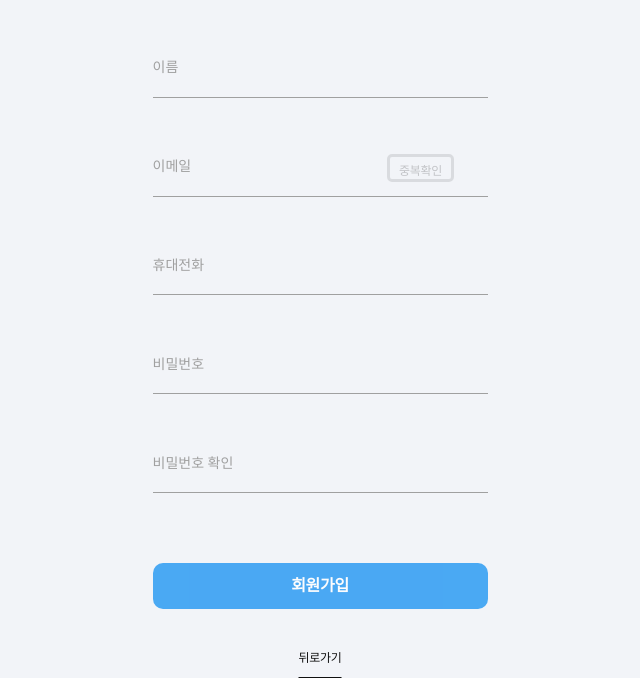
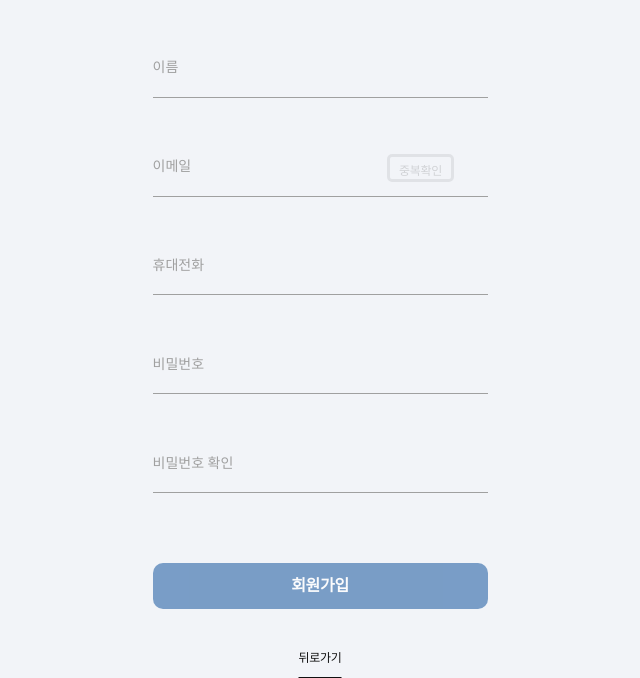
Before and after one commit to sians5544/LoginForm_javascript, a website with bundled scripts: page public/signup.html in a window 1280 px wide. Shown: the part 125-803 px from the top of the page, without its empty margins (320-960 px from the left). Built offline with nearby package versions, Linux system fonts and the light colour scheme; a web font is replaced by a local one.

Commit message:
refactor: button  color change

```diff
--- a/public/css/index.css
+++ b/public/css/index.css
@@ -295,7 +295,8 @@ html.is-active {
   cursor: pointer;
   opacity: 0.8;
   transition: all 0.3s;
-  background-color: #2196f3;
+  background-color: rgb(70, 121, 178);
+  opacity: 0.7;
 }
 
 .form-button:not(:disabled):hover {
@@ -561,7 +562,8 @@ html.is-active {
 }
 
 .form-button {
-  background-color: #2196f3;
+  background-color: rgb(70, 121, 178);
+  opacity: 0.7;
   color: #fff;
   cursor: pointer;
   outline: none;
@@ -689,5 +691,10 @@ html.is-active {
 .signup-form-email-button {
   right: 10%;
   cursor: pointer;
-  background-color: #2196f3;
+  background-color: rgb(70, 121, 178);
+  opacity: 0.7;
 }
+
+.fa-user-circle {
+  color: rgb(70, 121, 178);
+}
```
